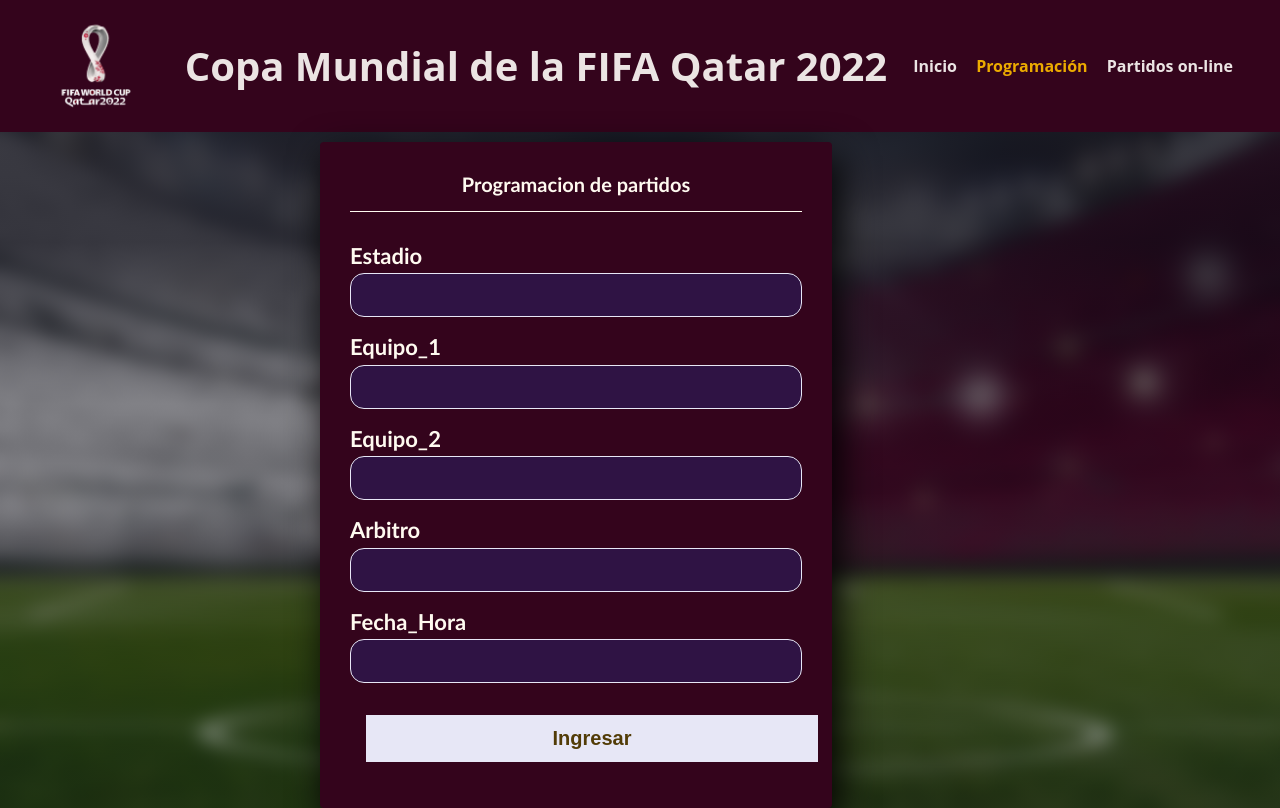
After one commit to KevinGue10/Pagina_Mundial_Qatar, a Flask app: page /Editp in a window 1280 px wide. The commit adds this page. Run offline with Flask 2, Linux system fonts and the light colour scheme.

Commit message:
PROGRAMACION FRONT END

```diff
--- /dev/null
+++ b/Static/CSS/modprog.css
@@ -0,0 +1,165 @@
+:root {
+    --azul: #000668;
+    --fondo: #1a090c;
+
+}
+
+* {
+    margin: 0;
+    padding: 0;
+    box-sizing: border-box;
+}
+
+body {
+    background: linear-gradient(rgba(10, 10, 20, 0.808)30%, rgba(10, 10, 20, .50)50%), url(../image/Program/Fondo.png);
+    font-family: 'Open Sans', sans-serif;
+    background-position: center;
+    background-size: 100%;
+    background-repeat: no-repeat;
+}
+
+.contenedor {
+    width: 95%;
+    margin: auto
+}
+
+header {
+    padding: 5px 0;
+    background-color: rgb(52,4,28);
+}
+.contenedor img{
+    width: 10%;
+    margin-left: 3px;
+}
+
+header .contenedor {
+    display: flex;
+    justify-content: space-between;
+    align-items: center;
+}
+
+header .logo {
+    color: #ebe4e3;
+    font-size: 40px;
+    margin-left: 2px;
+    font-weight: bold;
+    text-align: center;
+}
+
+header nav a {
+    color: #ebe4e3;
+    text-decoration: none;
+    font-weight: bold;
+    margin-right: 15px;
+
+}
+
+header nav a:hover,
+header nav a.activo {
+    color: #ECAB00;
+}
+
+/*-------- submenu ajustes------*/
+ul, ol { list-style: none;}
+li, ol{ list-style: none;}
+.nav li ul {
+display: none;
+position: absolute;
+min-width: 140px;
+}
+nav li:hover > ul {
+    display: block;
+}
+
+.pagprin{
+    display: flex;
+}
+
+.info{
+    width: 40%;
+    background:  rgb(52,4,28);
+    padding: 30px;
+    margin-top: 10px;
+    margin-left: 25%;
+    border-radius: 4px;
+    font-family: 'calibri';
+    color: floralwhite;
+    box-shadow: 7px 13px 37px #000;
+    position: relative;
+
+}
+.controls {
+    width: 100%;
+    background: #000668;
+    padding: 10px;
+    border-radius: 4px;
+    margin-top: 1%;
+    margin-bottom: 16px;
+    border: 1px solid #E7E7F6;
+    font-family: 'calibri';
+    font-size: 18px;
+    color: floralwhite;
+}
+.info .botons {
+    width: 100%;
+    background: #E7E7F6;
+    border: none;
+    padding: 12px;
+    color: #000668;
+    margin: 16px;
+    font-size: 16px;
+}
+.info .botons:hover{
+    background: #ECAB00;
+    color: #000668;
+
+}
+#nmov{
+    padding: 10px 60px;
+    font-family: 'Franklin Gothic Medium', 'Arial Narrow', Arial, sans-serif;
+    font-size: 15px;
+    font-display: left;
+    background: #ECAB00;
+    color: #000668;
+}
+.info h4 {
+    margin: 0;
+    text-align: center;
+    height: 40px;
+    margin-bottom: 30px;
+    border-bottom: 1px solid;
+    font-size: 20px;
+}
+.FormularioT{
+    font-size: 25px;
+    font-weight: bold;
+    text-align: center;
+    color: #ECAB00;
+}
+.Formulario{
+    font-size: 22px;
+    font-weight: bold;
+}
+.Formulario input{
+    width: 100%;
+    background-color: rgba(41, 41, 121, 0.432);
+    padding: 10px;
+    border-radius: 14px;
+    margin-top: 1%;
+    margin-bottom: 16px;
+    border: 1px solid #E7E7F6;
+    font-family: 'calibri';
+    font-size: 18px;
+    color: floralwhite;
+}
+
+.buton input{
+    width: 100%;
+    background:  #E7E7F6;
+    border: none;
+    padding: 12px;
+    color: #523c07;
+    margin: 16px;
+    font-size: 20px;
+    font-weight: bold;
+}
--- /dev/null
+++ b/db.py
@@ -0,0 +1,4 @@
+import mysql.connector
+conexion=mysql.connector.connect(user='admin',password='Arrozycarne21',host='database-1.cjwljy7vi4kw.us-east-1.rds.amazonaws.com',database='Pagina_Mundial')
+
+cur=conexion.cursor()
--- /dev/null
+++ b/froms.py
@@ -0,0 +1,12 @@
+from flask_wtf import FlaskForm
+from wtforms import Form,StringField,SubmitField,IntegerField,DateTimeField
+from wtforms.validators import DataRequired
+
+class FormProg(FlaskForm):
+
+    Estadio=StringField('Estadio',validators=[DataRequired(message='llene este campo')])
+    Equipo1=StringField('Equipo_1',validators=[DataRequired(message='llene este campo')])
+    Equipo2=StringField('Equipo_2',validators=[DataRequired(message='llene este campo')])
+    Arbitro=StringField('Arbitro',validators=[DataRequired(message='llene este campo')])
+    Fecha=DateTimeField('Fecha_Hora',validators=[DataRequired(message='llene este campo')])
+    ingb=SubmitField('Ingresar')
--- a/server.py
+++ b/server.py
@@ -1,5 +1,6 @@
 from flask import Flask,render_template,redirect,request,url_for, session,flash
 import os
+from froms import FormProg
 app=Flask(__name__)
 app.secret_key=os.urandom(24)
 
@@ -9,3 +10,20 @@
 @app.route('/')
 def index():
     return render_template('Pagina_inicial.html')
+
+
+@app.route('/Programacion')
+def program():
+    return render_template('program.html')
+
+@app.route('/Editp')
+def Edit():
+    form=FormProg()
+    if (form.validate_on_submit()):
+        Estadio=request.form['Estadio']
+        Equipo1=request.form[' Equipo1']
+        Equipo2=request.form['Equipo2']
+        Arbitro=request.form['Arbitro']
+        Fecha=request.form['Fecha']
+
+    return render_template('progc.html',form=form)
--- a/templates/Pagina_inicial.html
+++ b/templates/Pagina_inicial.html
@@ -19,7 +19,7 @@
 
             <nav>
                 <a href="/" class="activo">Inicio</a>
-                <a href="/Cartelera">Programación</a>
+                <a href="/Programacion">Programación</a>
                 <a href="/Inises">Partidos on-line</a>
 
 
@@ -44,7 +44,7 @@
                     <div class="modl">
                         <div class="in_mod">
                             <h2>Programación</h2>
-                            <a href="/Pelicula1"><img src="{{url_for('static',filename='/image/Programacion.jpg')}}" alt=""></a>
+                            <a href="/Programacion"><img src="{{url_for('static',filename='/image/Programacion.jpg')}}" alt=""></a>
                             <h4 class="piepel" id="RPelicula1"> </h4>
                         </div>
                         <div class="in_mod">
--- /dev/null
+++ b/templates/model_prog.html
@@ -0,0 +1,52 @@
+<!DOCTYPE html>
+<html lang="en">
+<head>
+    <meta charset="UTF-8">
+    <meta http-equiv="X-UA-Compatible" content="IE=edge">
+    <meta name="viewport" content="width=device-width, initial-scale=1.0">
+    <link rel="stylesheet" href="{{url_for('static',filename='CSS/modprog.css')}}">
+    <title>Programacion</title>
+</head>
+<body>
+    <header>
+        <div class="contenedor">
+            <img src="{{url_for('static',filename='/image/Logo.png')}}"></img>
+            <h2 class="logo">Copa Mundial de la FIFA Qatar 2022</h2>
+
+            <nav>
+                <a href="/">Inicio</a>
+                <a href="/Programacion" class="activo">Programación</a>
+                <a href="/Inises">Partidos on-line</a>
+
+
+            </nav>
+        </div>
+    </header>
+
+        <section class="info">
+
+            {% block formulario%}
+            <h4>Programacion de partidos </h4>
+            <input type="text" id="titulo" class="controls" placeholder="Titulo de la película">
+            <input type="text" id="generos" class="controls" placeholder="Generos de la película ">
+            <input type="text" id="duracion" class="controls" placeholder="Duración en minutos de la pelicula">
+            <input type="text" id="sinopsis" class="controls" placeholder="Resumen de la película">
+            <input type="text" id="titulo_org" class="controls" placeholder="Titulo Original">
+            <input type="text" id="reparto" class="controls" placeholder="Reparto">
+            <input type="text" id="director" class="controls" placeholder="Director">
+            {% endblock %}
+
+        </section>
+
+    </div>
+
+
+
+
+
+
+
+<script src="{{url_for('static',filename='/JS/editp.js')}}"> </script>
+</body>
+
+</html>
--- /dev/null
+++ b/templates/progc.html
@@ -0,0 +1,75 @@
+{% extends "model_prog.html" %}
+
+{% block formulario%}
+{% if P==1:%}
+<h4>Edicion de partidos </h4>
+<form action="" method="post" novalidate>
+{{form.hidden_tag()}}
+
+<p class="Formulario">
+    {{form.Estadio.label}}<br>
+    {{form.Estadio(size=40)}}<br>
+
+</p>
+<p class="Formulario">
+    {{form.Equipo1.label}}<br>
+    {{form.Equipo1(size=40)}}<br>
+
+</p>
+<p class="Formulario">
+    {{form.Equipo2.label}}<br>
+    {{form.Equipo2(size=40)}}<br>
+
+</p>
+<p class="Formulario">
+    {{form.Arbitro.label}}<br>
+    {{form.Arbitro(size=40)}}<br>
+
+</p>
+<p class="Formulario">
+    {{form.Fecha.label}}<br>
+    {{form.Fecha(size=40)}}<br>
+
+</p>
+
+<p class="buton">
+    {{form.ingb()}}
+</p>
+{% else:%}
+<h4>Programacion de partidos </h4>
+<form action="" method="post" novalidate>
+{{form.hidden_tag()}}
+
+<p class="Formulario">
+    {{form.Estadio.label}}<br>
+    {{form.Estadio(size=40)}}<br>
+
+</p>
+<p class="Formulario">
+    {{form.Equipo1.label}}<br>
+    {{form.Equipo1(size=40)}}<br>
+
+</p>
+<p class="Formulario">
+    {{form.Equipo2.label}}<br>
+    {{form.Equipo2(size=40)}}<br>
+
+</p>
+<p class="Formulario">
+    {{form.Arbitro.label}}<br>
+    {{form.Arbitro(size=40)}}<br>
+
+</p>
+<p class="Formulario">
+    {{form.Fecha.label}}<br>
+    {{form.Fecha(size=40)}}<br>
+
+</p>
+
+<p class="buton">
+    {{form.ingb()}}
+</p>
+
+</form>
+{%endif%}
+{% endblock %}
```
Also changed, not shown: Static/CSS/program.css (added, +114 -0 lines), templates/program.html (added, +44 -0 lines), Static/image/Program/Crear.jpg (added), Static/image/Program/Fondo.png (added), Static/image/Program/modificar.jpg (added).
